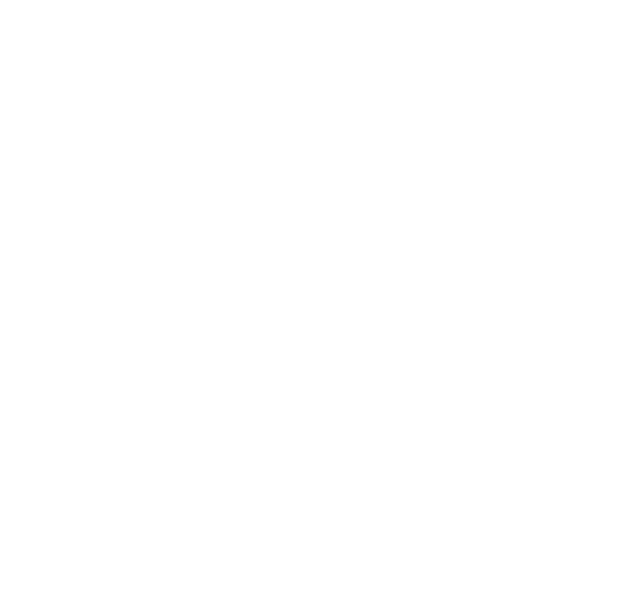
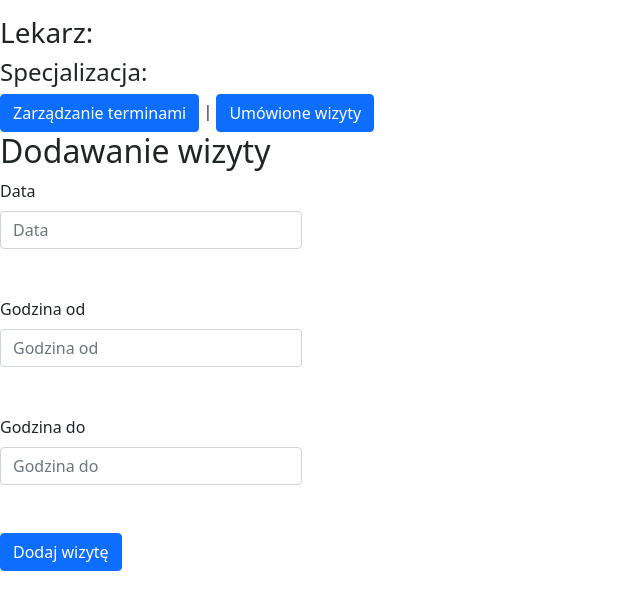
Before and after one commit to MarcinBieganek/MedicalCenter, a React (Create React App) app in the folder frontend/: page /doctors/1/addappointment in a window 1280 px wide. Before the commit this address had no page. Shown: the top 610 px of the page, without its empty margins (0-640 px from the left). Built offline with nearby package versions, Linux system fonts and the light colour scheme; no server answers.

Commit message:
AddAppointment added; some frontend issues fixed

```diff
--- /dev/null
+++ b/frontend/src/components/Admin/AddAppointment.tsx
@@ -0,0 +1,15 @@
+import { useTranslation } from 'react-i18next';
+import AddAppointmentForm from './AddAppointmentForm';
+
+const AddAppointment = () => {
+  const { t } = useTranslation();
+
+  return (
+    <div>
+      <h2>{ t('AppointmentAdding') }</h2>
+      <AddAppointmentForm />
+    </div>
+  );
+}
+
+export default AddAppointment;
--- /dev/null
+++ b/frontend/src/components/Admin/AddAppointmentForm.tsx
@@ -0,0 +1,74 @@
+import Button from 'react-bootstrap/Button';
+import Form from 'react-bootstrap/Form';
+import FormLabel from 'react-bootstrap/FormLabel';
+import { useForm, SubmitHandler } from 'react-hook-form';
+import { useTranslation } from 'react-i18next';
+import { useNavigate } from 'react-router-dom';
+import api from '../../services/backend';
+import IDoctorsDate from '../../types/IDoctorsDate';
+
+const AddAppointmentForm = () => {
+  const { t } = useTranslation();
+  const { register, handleSubmit, formState: { errors } } = useForm<IDoctorsDate>();
+  const navigate = useNavigate();
+
+  const onAdd: SubmitHandler<IDoctorsDate> = async (data) => {
+    alert(JSON.stringify(data));
+    const newAppointment = {
+      startHour: data.startHour,
+      endHour: data.endHour,
+      date: data.date,
+      pesel: data.pesel,
+    }
+    try {
+      await api.post('/visitadd', newAppointment);
+      navigate('/admin');
+    } catch (error) {
+      console.log(`Error: ${error}`);
+    }
+  };
+
+  return (
+    <main role="main" className="containter">
+      <div className="row">
+        <div className="col-md-3">
+          <Form onSubmit={handleSubmit(onAdd)}>
+            <Form.Group className="mb-4" controlId="formName">
+              <Form.Label>{ t('date') }</Form.Label>
+              <Form.Control
+                type="name"
+                {...register('date', { required: t('firstNameRequired') })}
+                placeholder={t('date')}
+              />
+              <FormLabel style={{ color: 'red' }}>{errors.date?.message}</FormLabel>
+            </Form.Group>
+            <Form.Group className="mb-4" controlId="formLastname">
+              <Form.Label>{ t('hour from') }</Form.Label>
+              <Form.Control
+                type="name"
+                {...register(
+                  'startHour',
+                  { required: t('hour from') },
+                )}
+                placeholder={t('hour from')}
+              />
+              <FormLabel style={{ color: 'red' }}>{errors.startHour?.message}</FormLabel>
+            </Form.Group>
+            <Form.Group className="mb-4" controlId="formLastname">
+              <Form.Label>{ t('hour to') }</Form.Label>
+              <Form.Control
+                type="name"
+                {...register('endHour', { required: t('specRequired') })}
+                placeholder={t('hour to')}
+              />
+              <FormLabel style={{ color: 'red' }}>{errors.endHour?.message}</FormLabel>
+            </Form.Group>
+            <Button variant="primary" type="submit">{ t('AddAppointment') }</Button>
+          </Form>
+        </div>
+      </div>
+    </main>
+  );
+}
+
+export default AddAppointmentForm;
--- a/frontend/src/components/Admin/AddDoctorForm.tsx
+++ b/frontend/src/components/Admin/AddDoctorForm.tsx
@@ -22,7 +22,7 @@
       spec: data.spec,
     }
     try {
-      const response = await api.post('/doctoradd', newDoctor);
+      await api.post('/doctoradd', newDoctor);
       navigate('/admin');
     } catch (error) {
       console.log(`Error: ${error}`);
--- a/frontend/src/components/Admin/AdminTimeMenager.tsx
+++ b/frontend/src/components/Admin/AdminTimeMenager.tsx
@@ -49,7 +49,7 @@
   return (
     <main style={{ padding: '1rem 0' }}>
       <h3>{ t('timeManagment') }</h3>
-      <Button variant="primary" type="submit">{ t('add') }</Button>
+      <Button variant="primary" type="submit" href={`/doctors/${params.doctorPesel}/addappointment`}>{ t('add') }</Button>
       <DoctorsDatesList doctorsDatesList={doctorsDateList} deleteItem={deleteDoctorsDate} />
     </main>
   );
--- a/frontend/src/components/Admin/Doctor.tsx
+++ b/frontend/src/components/Admin/Doctor.tsx
@@ -1,7 +1,7 @@
 import React, { useState, useEffect } from 'react';
 import Button from 'react-bootstrap/Button';
 import { useTranslation } from 'react-i18next';
-import { Outlet, Link, useParams } from 'react-router-dom';
+import { Outlet, useParams } from 'react-router-dom';
 import api from '../../services/backend';
 import IDoctor from '../../types/IDoctor';
 
--- a/frontend/src/index.tsx
+++ b/frontend/src/index.tsx
@@ -10,6 +10,7 @@
 import './lang/i18n';
 
 import App from './App';
+import AddAppointment from './components/Admin/AddAppointment';
 import AddDoctor from './components/Admin/AddDoctor';
 import Admin from './components/Admin/Admin';
 import AdminAppointments from './components/Admin/AdminAppointments';
@@ -36,6 +37,7 @@
         <Route path="doctors" element={<Doctors />}>
           <Route path=":doctorPesel" element={<Doctor />}>
             <Route path="time" element={<AdminTimeMenager />} />
+            <Route path="addappointment" element={<AddAppointment />} />
             <Route path="appointments" element={<AdminAppointments />} />
           </Route>
         </Route>
--- a/frontend/src/lang/pl.json
+++ b/frontend/src/lang/pl.json
@@ -36,5 +36,7 @@
     "patient last name": "Nazwisko pacjenta",
     "doctor first name": "Imię lekarza",
     "doctor last name": "Nazwisko lekarza",
-    "book/cancel": "Zarezerwuj/Odwołaj"
+    "book/cancel": "Zarezerwuj/Odwołaj",
+    "AppointmentAdding": "Dodawanie wizyty",
+    "AddAppointment": "Dodaj wizytę"
 }
--- a/frontend/src/types/IDoctorsDate.ts
+++ b/frontend/src/types/IDoctorsDate.ts
@@ -3,4 +3,5 @@
   startHour: string;
   endHour: string;
   date: string;
+  pesel: string;
 }
```
